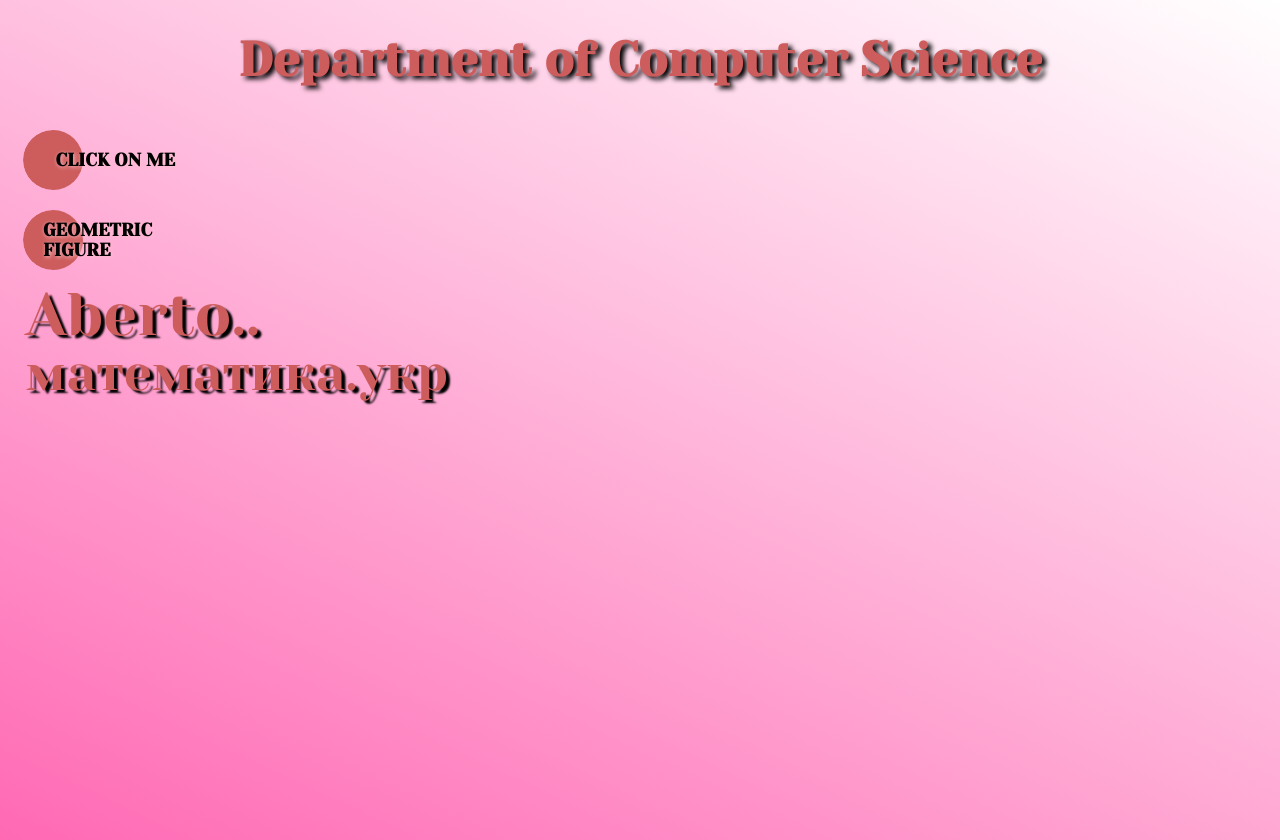
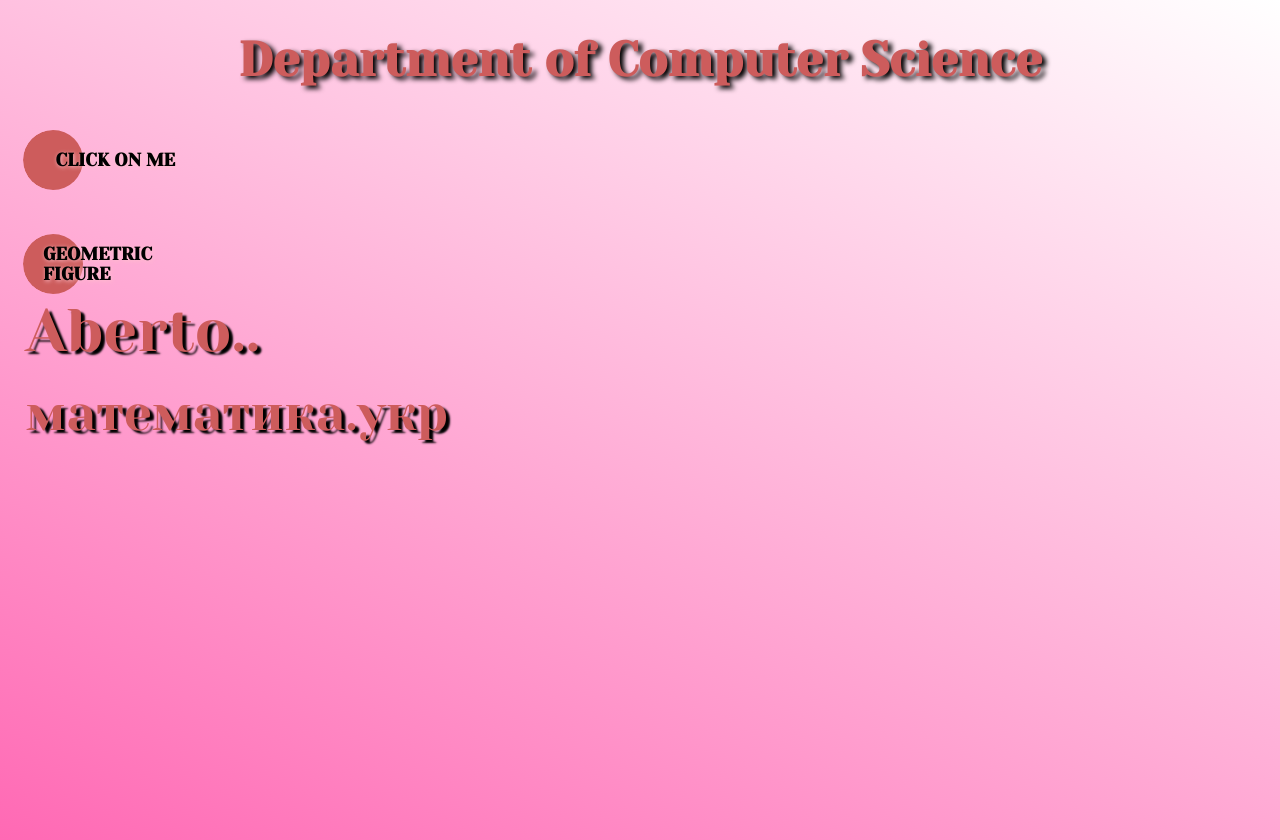
Before and after one commit to apolinariss/apolinariss.github.io, a plain HTML site: page Polina-lab4/lab4.html in a window 1280 px wide. Drawn offline with Linux system fonts and the light colour scheme.

Commit message:
Update lab4.css

```diff
--- a/Polina-lab4/lab4.css
+++ b/Polina-lab4/lab4.css
@@ -13,7 +13,7 @@ h1 {
 }
 .btn1 {
 	position: absolute;
-	top: 30%;
+	top:33%;
 	left: 10%;
 	transform: translate(-50%, -50%);
 	display: flex;
@@ -169,7 +169,7 @@ h1 {
 
 .text {
 	position: absolute;
-	top: 35%;
+	top: 37%;
 	left: 2%;
 	color: #CD5C5C;
 	font-size: 60px;
@@ -180,7 +180,7 @@ h1 {
 
 .text1 {
 	position: absolute;
-	top: 43%;
+	top: 48%;
 	left: 2%;
 	color: #CD5C5C;
 	font-size: 50px;
```
